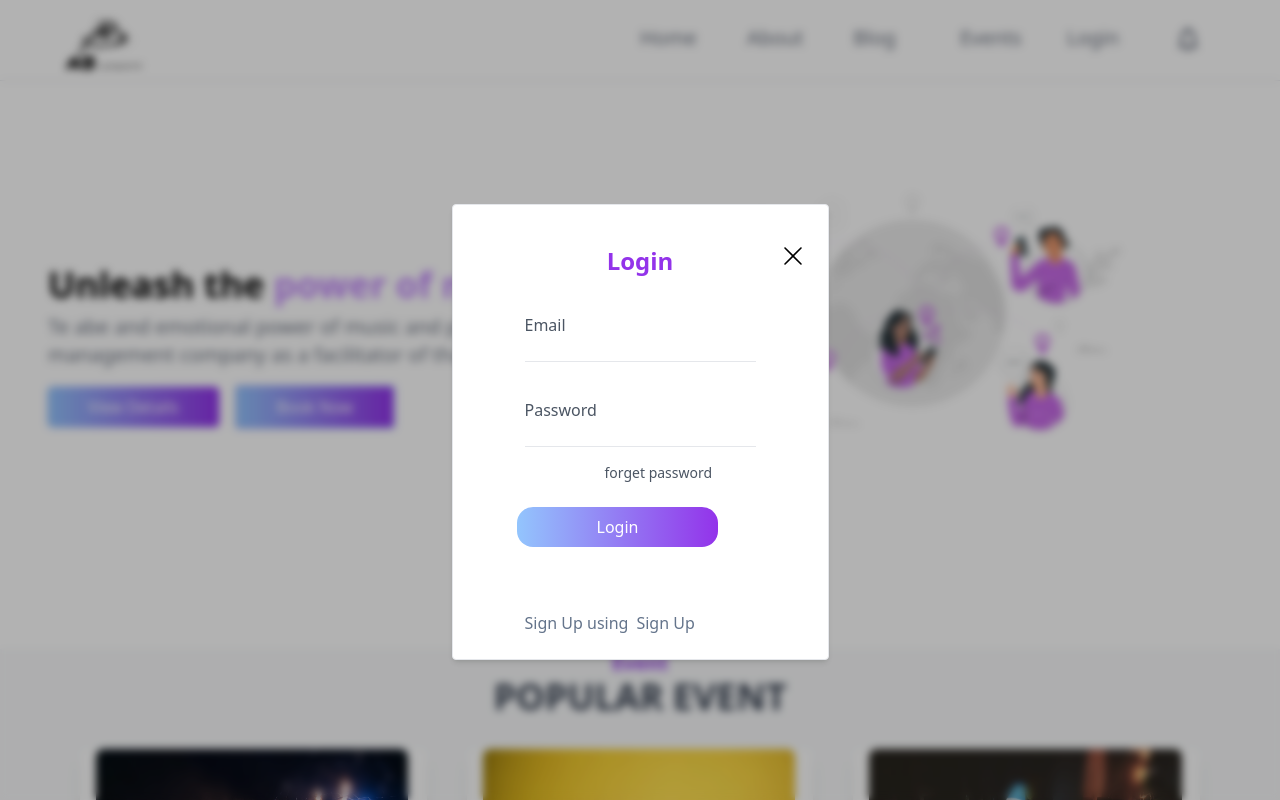
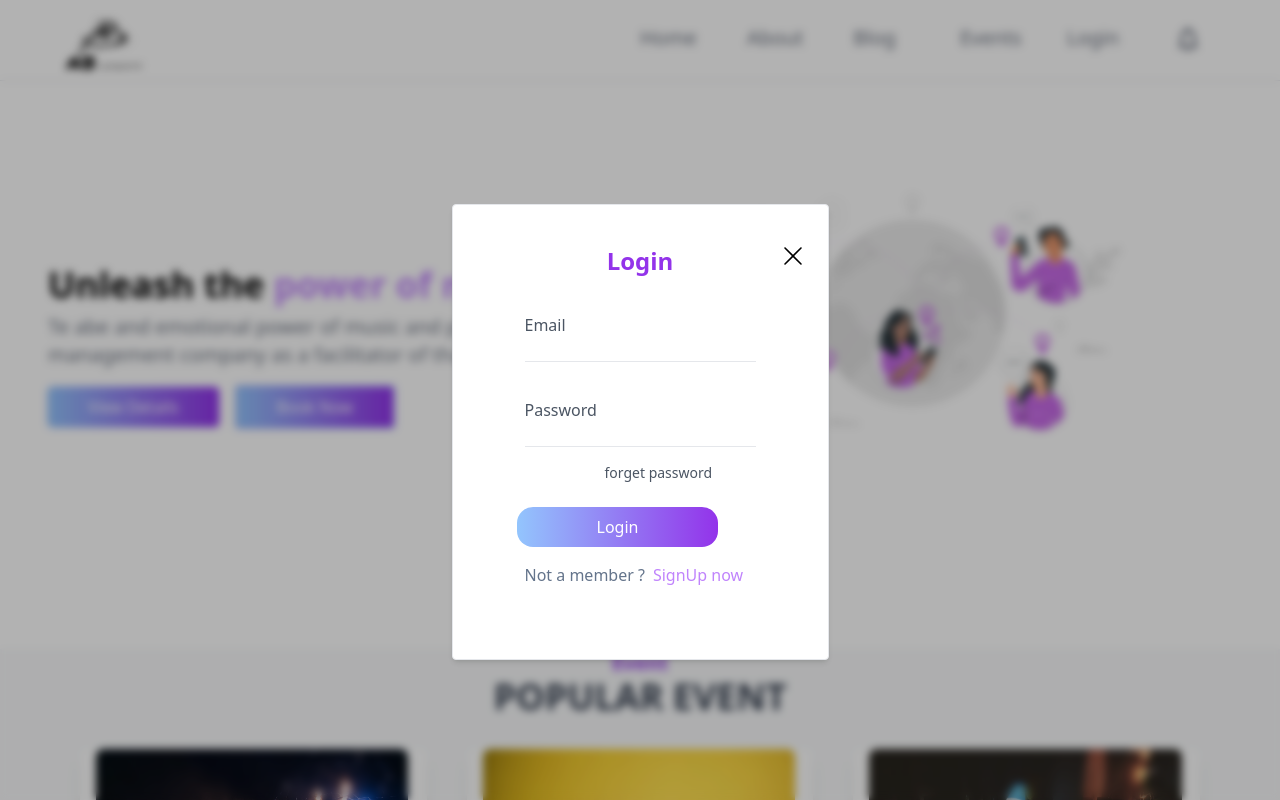
Before and after one commit to aasmitadhakal/Event-Management, a React (Create React App) app: page / in a window 1280 px wide. Both pictures are taken after a click on the button "Login". Shown: the top 800 px of the page. Built offline with nearby package versions, Linux system fonts and the light colour scheme.

Commit message:
forget password added

```diff
--- a/src/Components/Login.jsx
+++ b/src/Components/Login.jsx
@@ -46,10 +46,6 @@ const handleApi =(e)=>{
        else if(result.data.user_is_admin='false'){
         navigate("/profiles",{replace:true})
         }
-
-
-
-
     })
     .catch((error) => {
 
@@ -108,7 +104,6 @@ return result;
       ref={passwordData}
       type="password"
       name="password"
-      // placeholder="**************"
       value={password}
       onChange={handlePassword}
     />
@@ -120,15 +115,15 @@ return result;
 <button className=' hover:text-white hover:from-purple-700 hover:to-blue-400 transition-all bg-gradient-to-r from-blue-300 to-purple-600 text-white mt-4  px-20 mx-10 py-2  rounded-2xl'onClick={handleApi}>Login</button>
   </div>
     <div
-  className='text-slate-500  mt-16 mx-12 '>
- Sign Up using
-  <span className="hover:underline hover:decoration-purple-500 hover:decoration-2 mx-2 " onClick={()=>setHasaccount(false)}>Sign Up</span>
+  className='text-slate-500  mb-12 ml-12 mt-4  '>
+    Not a member ?
+  <span className="hover:underline hover:decoration-purple-500 hover:decoration-2 mx-2 text-purple-400 " onClick={()=>setHasaccount(false)}>SignUp now</span>
   </div>
 </form>
     {/* <ToastContainer /> */}
     </div>
     <div className='absolute top-32 right-96 mx-36 text-black font-bold text-2xl' onClick={onClose}><RxCross1 /></div>
-     {/* <button className='absolute top-36 mx-24 left-96 font-bold text-2xl' onClick={onClose}>x</button>     */}
+
    </motion.div>
    </AnimatePresence>
   <ToastContainer />
@@ -136,4 +131,3 @@ return result;
   </>
   )
 }
-// export default Login
--- a/src/Components/Register.jsx
+++ b/src/Components/Register.jsx
@@ -121,7 +121,7 @@ export default function Register({setHasaccount,visible,onClose}) {
        backdrop-blur-sm flex justify-center items-center '>
       <div className='  mt-2'>
         <form className='mx-96    border bg-white shadow-md rounded'>
-      <h1 className='text-3xl mt-12 mb-8 flex justify-center items-center  font-bold text-pink '>Registration</h1>
+          <h1 className='text-2xl mt-12 mb-8 flex justify-center items-center  font-medium text-purple-400 '>Registration</h1>
           {/* for all field */}
           <div className='grid grid-cols-2 '>
            <div>
@@ -203,6 +203,7 @@ export default function Register({setHasaccount,visible,onClose}) {
                       onChange={handleartist}
                   />
                 </div>
+
                 <div>
                     <label htmlFor="is_user" >User  &nbsp;</label>
                     <input type="checkbox"
@@ -214,15 +215,14 @@ export default function Register({setHasaccount,visible,onClose}) {
               </div>
 
         {/* for buttom */}
-        <div>
-        </div>
+
         </div>
       </div>
         <button className='bg-gradient-to-r from-blue-300 to-purple-600 text-white mt-4  hover:text-white  hover:to-blue-400   px-36 mx-36 py-2 rounded' onClick={handleApi}>Register</button>
         {/* for text */}
             <div onClick={()=>setHasaccount(true)}
-        className='text-slate-500 mx-64  m-2 mb-12 '>
-        Don't have an account ?<span className="hover:underline hover:decoration-pink hover:decoration-2 ">Login</span>
+            className='text-slate-500 mx-44 mt-2  m-2 mb-12 '>
+             Already have an account ?<span className="hover:underline hover:decoration-pink hover:decoration-2 ">Login</span>
             </div>
     </form>
         </div>
```
Lines whose indentation alone changed are shown as unchanged.
